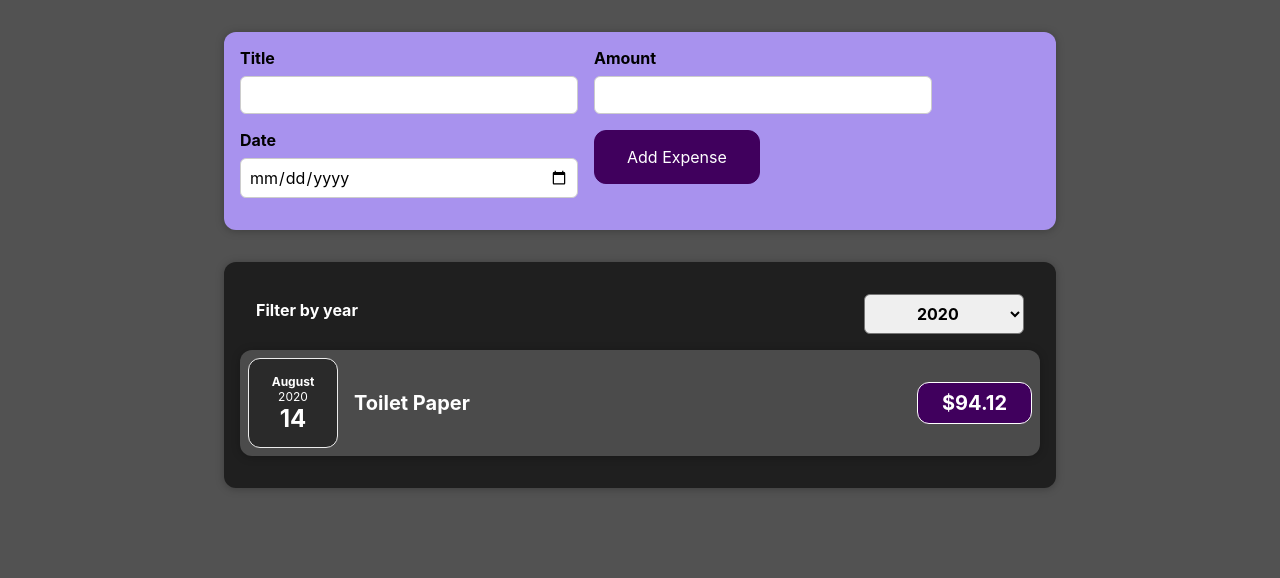
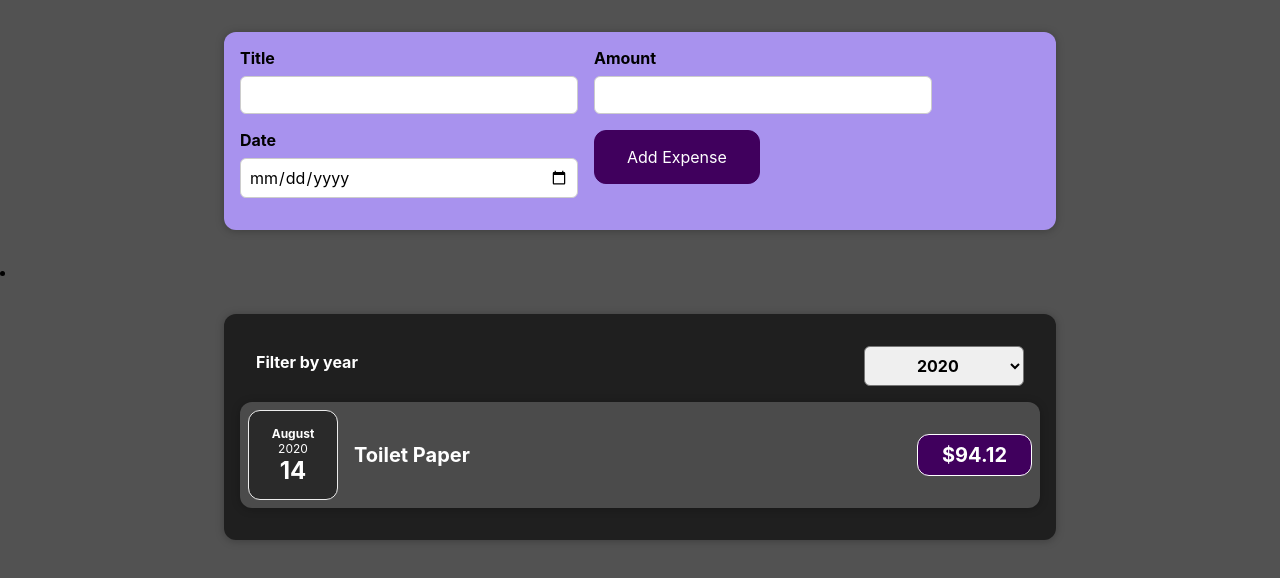
Before and after one commit to Taofeeq-akin/React-Guard, a React (Create React App) app: page / in a window 1280 px wide. Shown: the top 578 px of the page. Built offline with nearby package versions, Linux system fonts and the light colour scheme.

Commit message:
returning different JSX conditionally

```diff
--- a/src/components/Expenses/Expenses.js
+++ b/src/components/Expenses/Expenses.js
@@ -1,9 +1,9 @@
 import "./Expenses.css";
+import { useState } from "react";
 
 import Card from "../UI/Card";
-import ExpenseItem from "./ExpenseItem";
 import ExpenseFilter from "../NewExpense/ExpenseFilter";
-import { useState } from "react";
+import ExpensesList from "./ExpensesList";
 
 function Expenses(props) {
   const [filteredYear, setFilteredYear] = useState("2020");
@@ -16,27 +16,16 @@
     return expense.date.getFullYear().toString() === filteredYear;
   });
 
-  let expensesContent = <p>No expenses found</p>;
-
-  if (filteredExpenses.length > 0) {
-    expensesContent = filteredExpenses.map((expense) => (
-      <ExpenseItem
-        key={expense.id}
-        title={expense.title}
-        amount={expense.amount}
-        date={expense.date}
-      />
-    ));
-  }
-
   return (
+    <li>
       <Card className="expenses">
         <ExpenseFilter
           selected={filteredYear}
           onChangedFilter={filterChangeHandler}
         />
-      {expensesContent}
+        <ExpensesList items={filteredExpenses} />
       </Card>
+    </li>
   );
 }
 
--- /dev/null
+++ b/src/components/Expenses/ExpensesList.css
@@ -0,0 +1,9 @@
+.expense-list {
+    list-style: none;
+    padding: 0;
+}
+
+.expense-list__fallback {
+    color: #fff;
+    text-align: center;
+}
--- /dev/null
+++ b/src/components/Expenses/ExpensesList.js
@@ -0,0 +1,23 @@
+import ExpenseItem from "./ExpenseItem";
+import "./ExpensesList.css";
+
+const ExpensesList = (props) => {
+  if (props.items.length === 0) {
+    return <h2 className="expense-list__fallback">No expenses found</h2>;
+  }
+
+  return (
+    <ul className="expense-list">
+      {props.items.map((expense) => (
+        <ExpenseItem
+          key={expense.id}
+          title={expense.title}
+          amount={expense.amount}
+          date={expense.date}
+        />
+      ))}
+    </ul>
+  );
+};
+
+export default ExpensesList;
```
Lines whose indentation alone changed are shown as unchanged.
